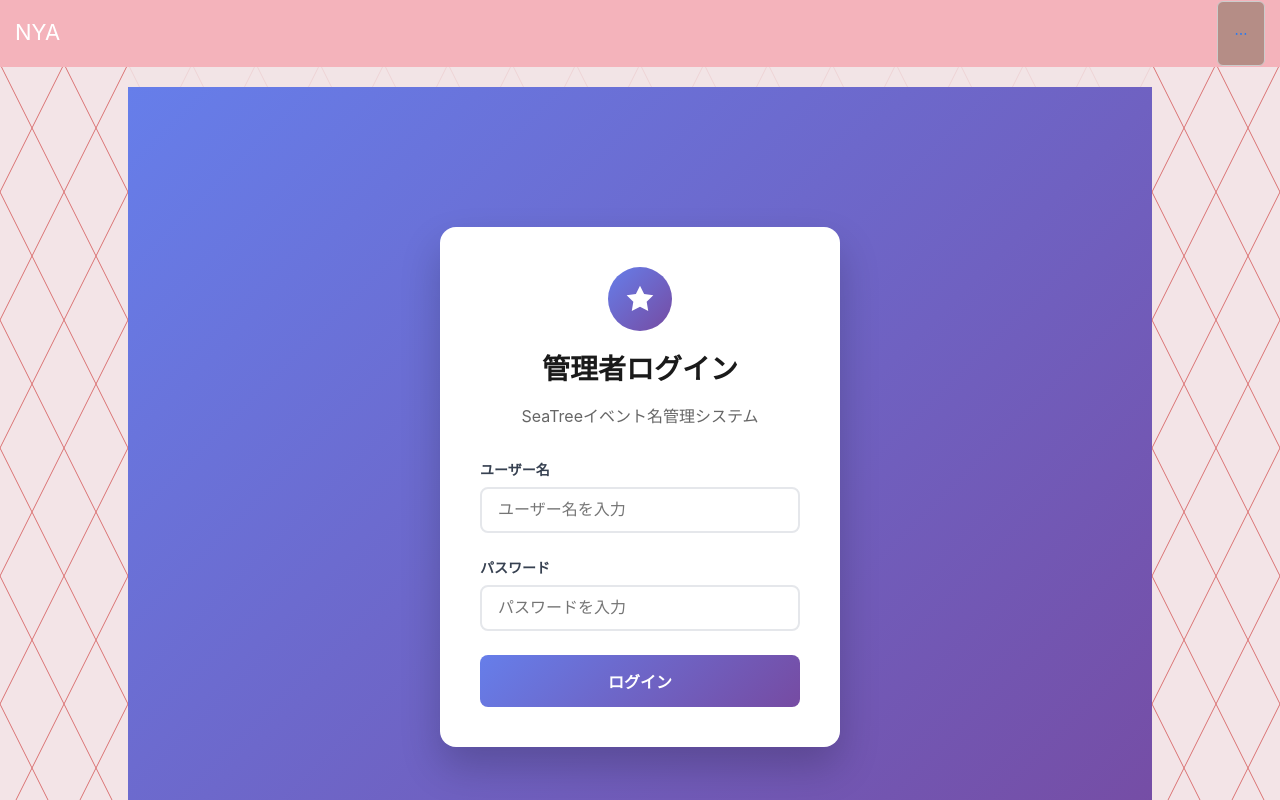
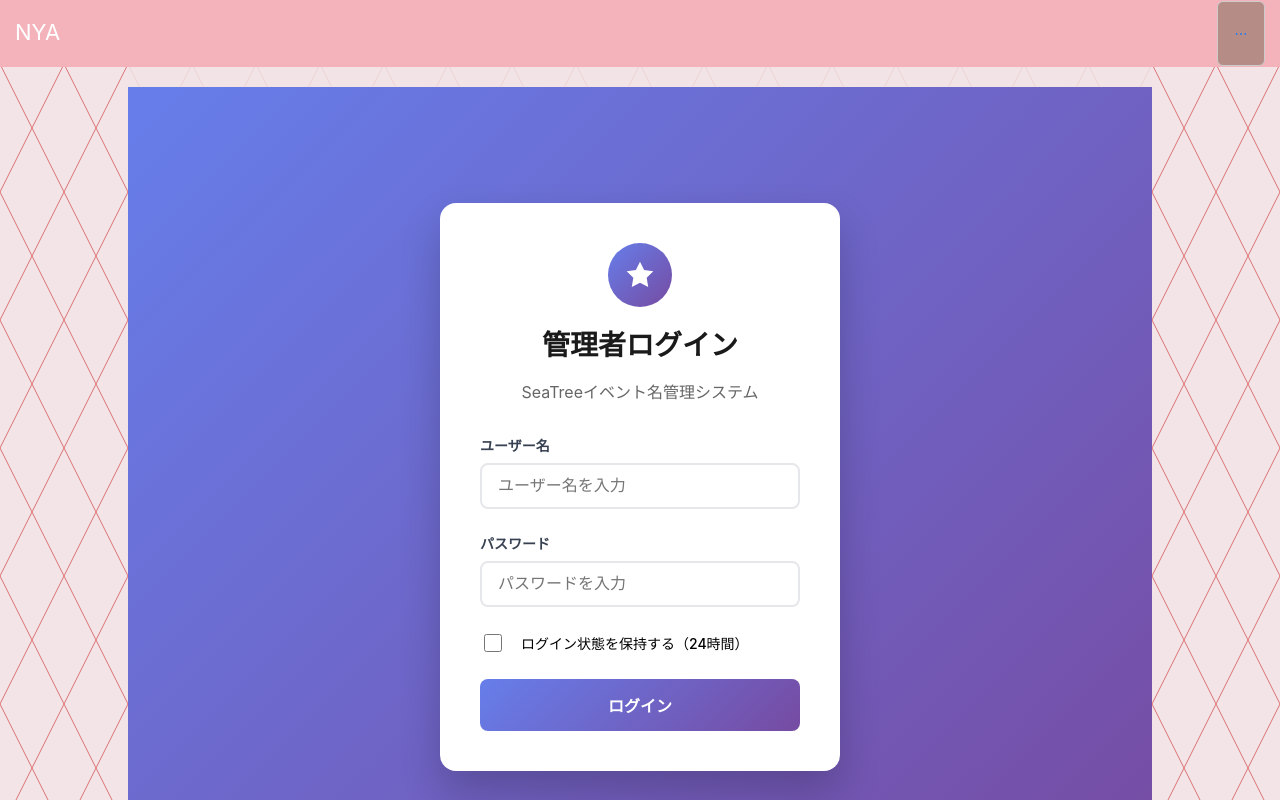
Before and after one commit to sleep0001/anya-chat-app-vite, a React (Vite) app: page /seatrees/admin in a window 1280 px wide. Shown: the top 800 px of the page. Built offline with nearby package versions, Linux system fonts and the light colour scheme.

Commit message:
管理ログイン状態を保持する

```diff
--- a/src/components/pages/SeaTreeEventAdmin.tsx
+++ b/src/components/pages/SeaTreeEventAdmin.tsx
@@ -1,4 +1,4 @@
-import React, { useState } from 'react';
+import React, { useState, useEffect } from 'react';
 
 interface SeaTreeEventName {
     id: number;
@@ -9,6 +9,9 @@
     username: string;
     password: string;
 }
+
+// ローカルストレージのキー
+const STORAGE_KEY = 'seatree_admin_session';
 
 const SeaTreeEventAdmin: React.FC = () => {
     const [eventNames, setEventNames] = useState<SeaTreeEventName[]>([]);
@@ -21,8 +24,51 @@
     const [addModalVisible, setAddModalVisible] = useState<boolean>(false);
     const [newEventName, setNewEventName] = useState<string>('');
     const [message, setMessage] = useState<{ type: 'success' | 'error' | 'info', text: string } | null>(null);
+    const [rememberMe, setRememberMe] = useState<boolean>(false);
 
-    // スタイル定義
+    // コンポーネント初期化時にローカルストレージから認証情報を復元
+    useEffect(() => {
+        const savedSession = localStorage.getItem(STORAGE_KEY);
+        if (savedSession) {
+            try {
+                const session = JSON.parse(savedSession);
+                const now = new Date().getTime();
+
+                // セッションの有効期限をチェック（24時間）
+                if (session.expiresAt && now < session.expiresAt) {
+                    setCredentials(session.credentials);
+                    setIsAuthenticated(true);
+                    setRememberMe(true);
+                    // 自動でデータを読み込む
+                    loadEventNamesWithCredentials(session.credentials);
+                } else {
+                    // 期限切れの場合はクリア
+                    localStorage.removeItem(STORAGE_KEY);
+                }
+            } catch (error) {
+                console.error('セッション復元エラー:', error);
+                localStorage.removeItem(STORAGE_KEY);
+            }
+        }
+    }, []);
+
+    // ログイン状態をローカルストレージに保存
+    const saveSession = (creds: Credentials, remember: boolean) => {
+        if (remember) {
+            const session = {
+                credentials: creds,
+                expiresAt: new Date().getTime() + (24 * 60 * 60 * 1000) // 24時間後
+            };
+            localStorage.setItem(STORAGE_KEY, JSON.stringify(session));
+        }
+    };
+
+    // セッションクリア
+    const clearSession = () => {
+        localStorage.removeItem(STORAGE_KEY);
+    };
+
+    // スタイル定義（省略 - 既存のstylesオブジェクトをそのまま使用）
     const styles = {
         container: {
             minHeight: '100vh',
@@ -263,6 +309,25 @@
             transition: 'all 0.2s',
             marginLeft: '8px'
         },
+        checkboxGroup: {
+            display: 'flex',
+            alignItems: 'center',
+            marginBottom: '24px',
+            gap: '8px'
+        },
+        checkbox: {
+            width: '18px',
+            height: '18px',
+            cursor: 'pointer'
+        },
+
+        checkboxLabel: {
+            fontSize: '14px',
+            fontWeight: '500',
+            cursor: 'pointer',
+            transition: 'all 0.2s',
+            marginLeft: '8px'
+        },
         editButton: {
             backgroundColor: '#3b82f6',
             color: 'white'
@@ -377,10 +442,40 @@
     };
 
     // Basic認証ヘッダーの生成
-    const createAuthHeaders = (): Record<string, string> => ({
+    const createAuthHeaders = (creds?: Credentials): Record<string, string> => {
+        const useCreds = creds || credentials;
+        return {
             'Content-Type': 'application/json',
-        'Authorization': `Basic ${btoa(`${credentials.username}:${credentials.password}`)}`
+            'Authorization': `Basic ${btoa(`${useCreds.username}:${useCreds.password}`)}`
+        };
+    };
+
+    // 指定した認証情報でイベント名を読み込み
+    const loadEventNamesWithCredentials = async (creds: Credentials): Promise<void> => {
+        setLoading(true);
+        try {
+            const response = await fetch('https://www.sl33p.net/api/player/admin/seatree-events', {
+                headers: createAuthHeaders(creds)
             });
+
+            if (response.ok) {
+                const data: SeaTreeEventName[] = await response.json();
+                const sortedData = data.sort((a, b) => a.id - b.id);
+                setEventNames(sortedData);
+            } else if (response.status === 401) {
+                // 認証エラーの場合はセッションをクリア
+                clearSession();
+                setIsAuthenticated(false);
+                showMessage('error', 'セッションの有効期限が切れました。再ログインしてください。');
+            } else {
+                showMessage('error', 'データの取得に失敗しました。');
+            }
+        } catch (error) {
+            showMessage('error', 'ネットワークエラーが発生しました。');
+        } finally {
+            setLoading(false);
+        }
+    };
 
     // ログイン処理
     const handleLogin = async (): Promise<void> => {
@@ -399,7 +494,13 @@
             if (response.ok) {
                 setIsAuthenticated(true);
                 showMessage('success', 'ログインしました');
-                await loadEventNames();
+
+                // ログイン状態を保存
+                if (rememberMe) {
+                    saveSession(credentials, true);
+                }
+
+                await loadEventNamesWithCredentials(credentials);
             } else if (response.status === 401) {
                 showMessage('error', '認証に失敗しました。ユーザー名とパスワードを確認してください。');
             } else {
@@ -412,33 +513,14 @@
         }
     };
 
-    // その他の関数（変更なし）
+    // ログアウト処理
     const handleLogout = (): void => {
         setIsAuthenticated(false);
         setCredentials({ username: '', password: '' });
         setEventNames([]);
+        setRememberMe(false);
+        clearSession();
         showMessage('info', 'ログアウトしました');
-    };
-
-    const loadEventNames = async (): Promise<void> => {
-        setLoading(true);
-        try {
-            const response = await fetch('https://www.sl33p.net/api/player/admin/seatree-events', {
-                headers: createAuthHeaders()
-            });
-
-            if (response.ok) {
-                const data: SeaTreeEventName[] = await response.json();
-                const sortedData = data.sort((a, b) => a.id - b.id);
-                setEventNames(sortedData);
-            } else {
-                showMessage('error', 'データの取得に失敗しました。');
-            }
-        } catch (error) {
-            showMessage('error', 'ネットワークエラーが発生しました。');
-        } finally {
-            setLoading(false);
-        }
     };
 
     const handleAdd = async (): Promise<void> => {
@@ -457,7 +539,7 @@
 
             if (response.ok) {
                 const newEvent: SeaTreeEventName = await response.json();
-                setEventNames([...eventNames, newEvent]);
+                setEventNames([...eventNames, newEvent].sort((a, b) => a.id - b.id));
                 setAddModalVisible(false);
                 setNewEventName('');
                 showMessage('success', 'イベント名を追加しました。');
@@ -556,13 +638,6 @@
     // ログインフォーム
     if (!isAuthenticated) {
         return (
-            <>
-                <style>{`
-                    @keyframes spin {
-                        0% { transform: rotate(0deg); }
-                        100% { transform: rotate(360deg); }
-                    }
-                `}</style>
             <div style={styles.container}>
                 <div style={styles.loginCard}>
                     <div style={styles.header}>
@@ -601,6 +676,19 @@
                         />
                     </div>
 
+                    <div style={styles.checkboxGroup}>
+                        <input
+                            type="checkbox"
+                            id="rememberMe"
+                            checked={rememberMe}
+                            onChange={(e) => setRememberMe(e.target.checked)}
+                            style={styles.checkbox}
+                        />
+                        <label htmlFor="rememberMe" style={styles.checkboxLabel}>
+                            ログイン状態を保持する（24時間）
+                        </label>
+                    </div>
+
                     <button
                         onClick={handleLogin}
                         disabled={loginLoading}
@@ -613,13 +701,12 @@
                     </button>
                 </div>
             </div>
-            </>
         );
     }
 
-    // メイン管理画面
+    // メイン管理画面（既存のコードと同様だが、ログアウト処理が更新されている）
     return (
-        <>
+        <div>
             <style>{`
                 @keyframes spin {
                     0% { transform: rotate(0deg); }
@@ -643,7 +730,7 @@
                                     <path d="M12 2l3.09 6.26L22 9.27l-5 4.87 1.18 6.88L12 17.77l-6.18 3.25L7 14.14 2 9.27l6.91-1.01L12 2z" />
                                 </svg>
                             </div>
-                            <h1 style={styles.headerTitle}>樹海プレマ獲得ランキングレース管理画面</h1>
+                            <h1 style={styles.headerTitle}>管理画面</h1>
                         </div>
                         <div style={styles.userArea}>
                             <div style={styles.avatar}>
@@ -830,7 +917,7 @@
                     </div>
                 )}
             </div>
-        </>
+        </div>
     );
 };
 
```
Lines whose indentation alone changed are shown as unchanged.
